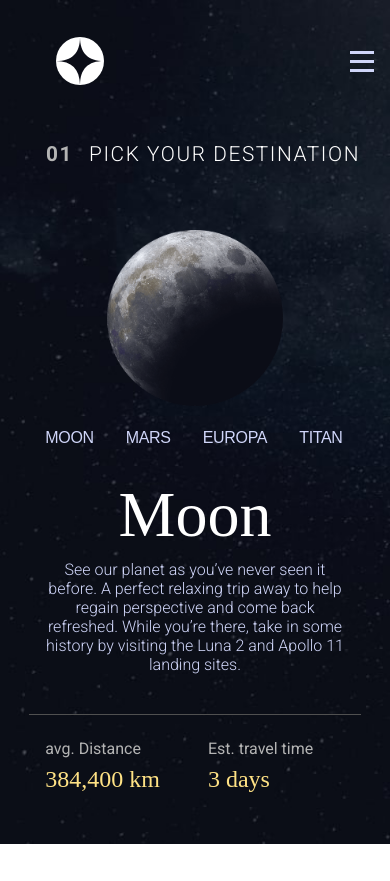
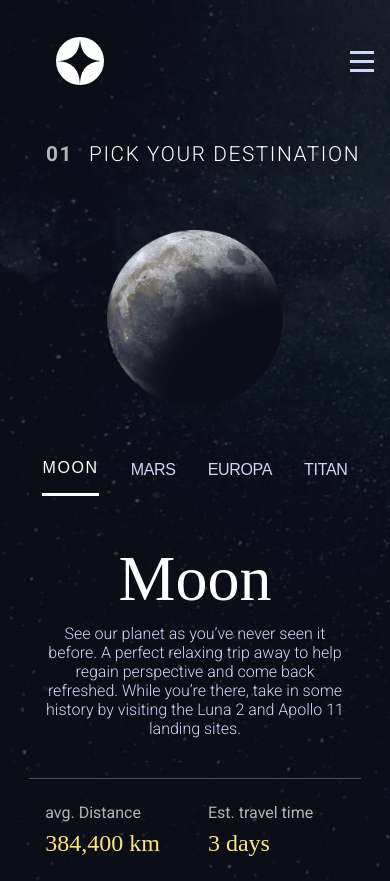
Before and after one commit to Nolger64/Space, a React (Vite) app: page /destination in a window 390 px wide. Before the commit the page ends 844 px from the top, so only its background shows below. Built offline with nearby package versions, Linux system fonts and the light colour scheme.

Commit message:
Segundo commit

```diff
--- a/package.json
+++ b/package.json
@@ -9,6 +9,7 @@
     "preview": "vite preview"
   },
   "dependencies": {
+    "framer-motion": "^8.5.2",
     "localforage": "^1.10.0",
     "match-sorter": "^6.3.1",
     "react": "^18.2.0",
--- a/src/index.css
+++ b/src/index.css
@@ -3,6 +3,7 @@
     margin: 0;
     padding: 0;
     box-sizing: border-box;
+    -webkit-tap-highlight-color: rgba(0,0,0,0);
 }
 HTML {
     font-family: 'Roboto', sans-serif;
--- a/src/routes/destination/Destination.jsx
+++ b/src/routes/destination/Destination.jsx
@@ -4,15 +4,44 @@ import MarsImg from "../../assets/destination/image-mars.png"; //Importando imag
 import EuropaImg from "../../assets/destination/image-europa.png"; //Importando imagen de europa
 import TitanImg from "../../assets/destination/image-titan.png"; //Importando imagen de titan
 import data from "../../data/data.json"; //Importando data de los destinos
-import { useState } from "react"; //Importando useState
+import { useState, useEffect } from "react"; //Importando useState y el useEffect
+import { motion, useMotionValue, useTransform, animate } from "framer-motion"; //Importando animaciones
 
 const Destination = () => {
   const [select, setSelect] = useState(0); //Estado para seleccionar el destino
   const img = [MoonImg, MarsImg, EuropaImg, TitanImg]; //Array de imagenes
+  const [isActive, setIsActive] = useState(select); //Vaiable para comprobar si esta activo un destino
+
+  //Funcion para contar
+  const count = useMotionValue(1);
+  const rounded = useTransform(count, Math.round);
+
+  useEffect(() => {
+    const animation = animate(count, 384400, { duration: 3 });
+
+    return animation.stop;
+  }, []);
   //Funcion para seleccionar el destino
   const SelectDestination = (index) => () => {
     setSelect(index);
+    setIsActive(index);
   };
+  const ImgPlanet = () => {
+    return (
+      <motion.img
+        className={style.ImgPick}
+        src={img[select]}
+        initial={{ opacity: 0, scale: 0.5 }}
+        animate={{ opacity: 1, scale: 1 }}
+        transition={{
+          duration: 0.8,
+          delay: 0.5,
+          ease: [0, 0.71, 0.2, 1.01],
+        }}
+      />
+    );
+  };
+
   return (
     <div className={style.DestinationContainer}>
       <div className={style.DestinationContent}>
@@ -21,20 +50,48 @@ const Destination = () => {
         </h1>
         <div className={style.PickContainer}>
           <div className={style.DestinationContentLeft}>
-            <img className={style.ImgPick} src={img[select]} />
+            <ImgPlanet />
           </div>
           <div className={style.DestinationContentRigth}>
             <nav className={style.NavPick}>
-              <button className={style.BtnPick} onClick={SelectDestination(0)}>Moon</button>
-              <button className={style.BtnPick} onClick={SelectDestination(1)}>Mars</button>
-              <button className={style.BtnPick} onClick={SelectDestination(2)}>Europa</button>
-              <button className={style.BtnPick} onClick={SelectDestination(3)}>Titan</button>
+              <button
+                id="0"
+                className={isActive == 0 ? style.BtnPickSelect : style.BtnPick}
+                onClick={SelectDestination(0)}
+              >
+                Moon
+              </button>
+              <button
+                id="1"
+                className={isActive == 1 ? style.BtnPickSelect : style.BtnPick}
+                onClick={SelectDestination(1)}
+              >
+                Mars
+              </button>
+              <button
+                id="2"
+                className={isActive == 2 ? style.BtnPickSelect : style.BtnPick}
+                onClick={SelectDestination(2)}
+              >
+                Europa
+              </button>
+              <button
+                id="3"
+                className={isActive == 3 ? style.BtnPickSelect : style.BtnPick}
+                onClick={SelectDestination(3)}
+              >
+                Titan
+              </button>
             </nav>
             <div className={style.DestinationContentRigthText}>
-              <h1 className={style.DestinationTittle}>{data.destinations[select].name}</h1>
-              <h3 className={style.DestinationDescription}>{data.destinations[select].description}</h3>
+              <h1 className={style.DestinationTittle}>
+                {data.destinations[select].name}
+              </h1>
+              <h3 className={style.DestinationDescription}>
+                {data.destinations[select].description}
+              </h3>
             </div>
-            <hr  className={style.DestinationHr}/>
+            <hr className={style.DestinationHr} />
             <div className={style.DestinationTravel}>
               <div className={style.DestinationDistance}>
                 <p>avg. Distance</p>
@@ -51,4 +108,5 @@ const Destination = () => {
     </div>
   );
 };
+
 export default Destination;
--- a/src/routes/destination/Destination.module.css
+++ b/src/routes/destination/Destination.module.css
@@ -7,7 +7,7 @@
   height: 100vh;
 }
 .DestinationContent {
-  padding-top: 20vh;
+  padding-top: 18vh;
   height: 100vh;
   width: 80%;
   margin: 0 auto;
@@ -66,6 +66,19 @@
   border: none;
   background: transparent;
   color: #d0d6f9;
+  font-size: 1em;
+  margin: 0 1rem;
+  text-transform: uppercase;
+  cursor: pointer;
+}
+.BtnPickSelect{
+  font-weight: lighter;
+  letter-spacing: 0.1rem;
+  padding: 1rem 0;
+  border: none;
+  border-bottom: solid #ffffff 3px;
+  background: transparent;
+  color: #ffffff;
   font-size: 1em;
   margin: 0 1rem;
   text-transform: uppercase;
@@ -196,10 +209,11 @@
   }
   /*NavPick barra de navegacion de los posibles viajes*/
 .NavPick {
+    margin: 2rem 0;
     width: 100%;
     height: 3rem;
     display: flex;
-    justify-content: flex-start;
+    justify-content: center;
     align-items: center;
   }
   .BtnPick {
--- a/src/routes/home/Home.module.css
+++ b/src/routes/home/Home.module.css
@@ -62,6 +62,12 @@
     font-weight: 100;
     text-transform: uppercase;
 }
+.HomeContentRigthBtn::before{
+    content: attr(data-content);
+    width: 17rem;
+    height: 17rem;
+    background: #000;
+}
 /*Para tablets*/
 @media screen and (max-width: 1000px) {
     .HomeContainer{
```
Also changed, not shown: 1 other file (tests, documents, lock files or other folders).
